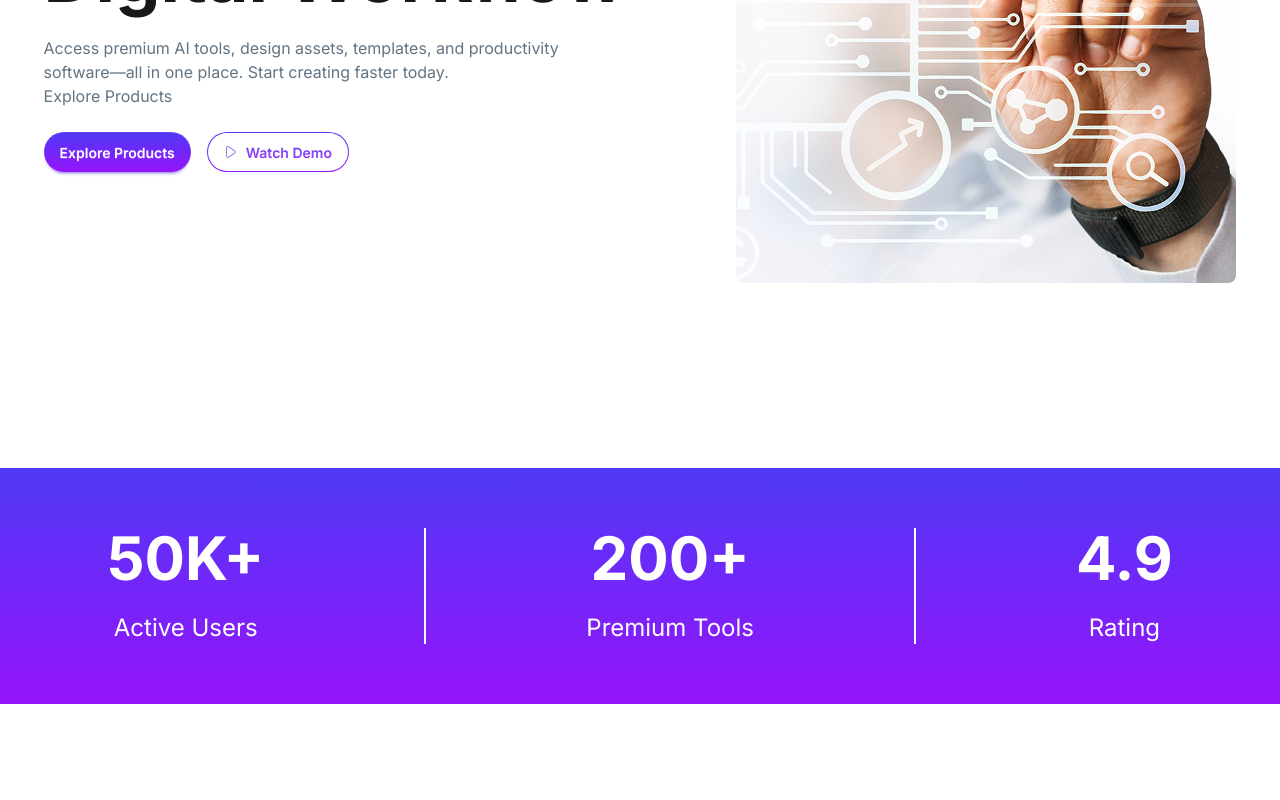
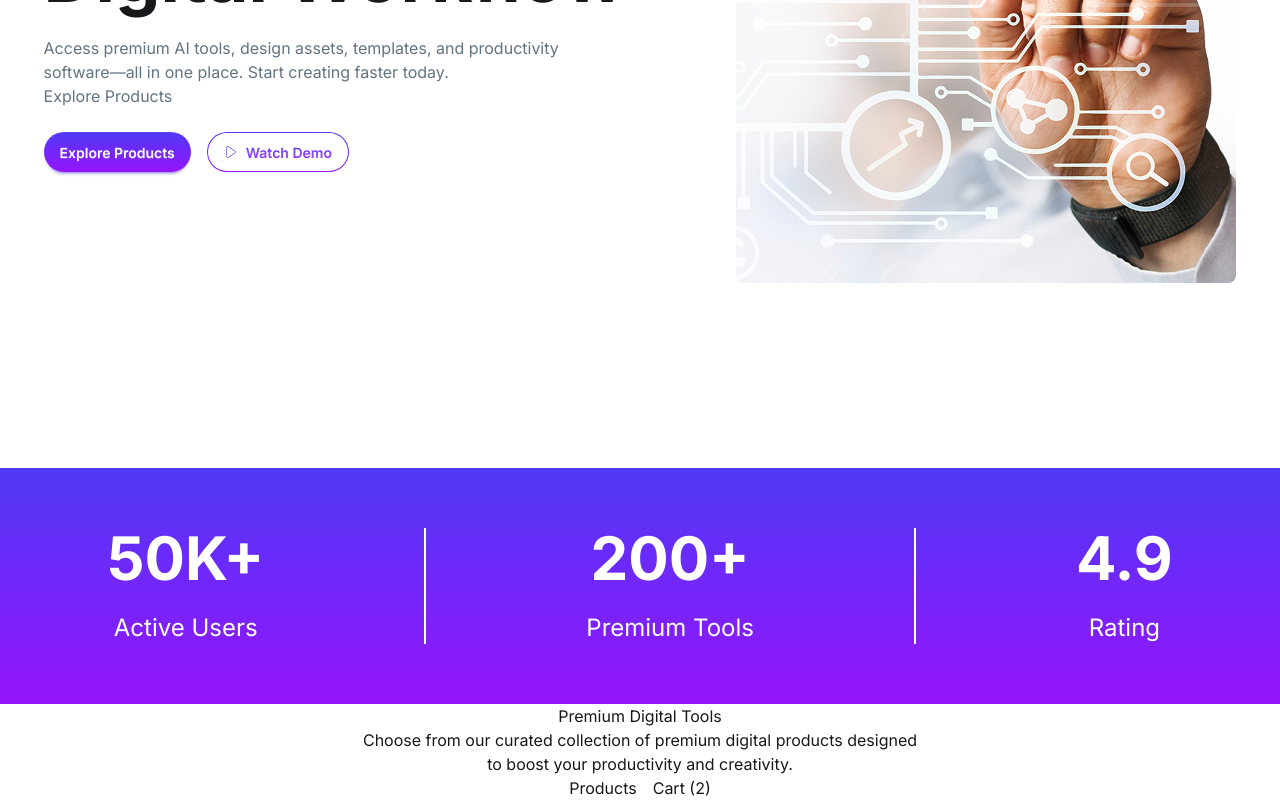
Before and after one commit to Greedzz-cmd/B13-A6, a React (Vite) app: page / in a window 1280 px wide. Shown: the part 557-1357 px from the top of the page. Before the commit the page ends 1261 px from the top, so only its background shows below. Built offline with nearby package versions, Linux system fonts and the light colour scheme.

Commit message:
added products and cart

```diff
--- a/src/App.jsx
+++ b/src/App.jsx
@@ -1,6 +1,7 @@
 import "./App.css";
 import Banner from "./components/Homepage/banner/Banner";
-import StatsSection from "./components/Homepage/stats-section/StatsSection";
+import ProductsAndCarts from "./components/Homepage/productsAndCart/ProductsAndCarts";
+import StatsSection from "./components/Homepage/statsSection/StatsSection";
 import Navbar from "./components/navbar/Navbar";
 
 function App() {
@@ -9,6 +10,7 @@ function App() {
       <Navbar></Navbar>
       <Banner></Banner>
       <StatsSection></StatsSection>
+      <ProductsAndCarts></ProductsAndCarts>
     </>
   );
 }
--- /dev/null
+++ b/src/components/Homepage/productsAndCart/ProductsAndCarts.jsx
@@ -0,0 +1,20 @@
+import React from "react";
+
+const ProductsAndCarts = () => {
+  return (
+    <div className="text-center">
+      <h2>Premium Digital Tools</h2>
+      <p>
+        Choose from our curated collection of premium digital products designed{" "}
+        <br />
+        to boost your productivity and creativity.
+      </p>
+      <div className="flex gap-4 justify-center">
+        <button className="">Products</button>
+        <button className="">Cart (2)</button>
+      </div>
+    </div>
+  );
+};
+
+export default ProductsAndCarts;
```
Also changed, not shown: src/components/Homepage/statsSection/StatsSection.jsx (renamed from src/components/Homepage/stats-section/StatsSection.jsx).
